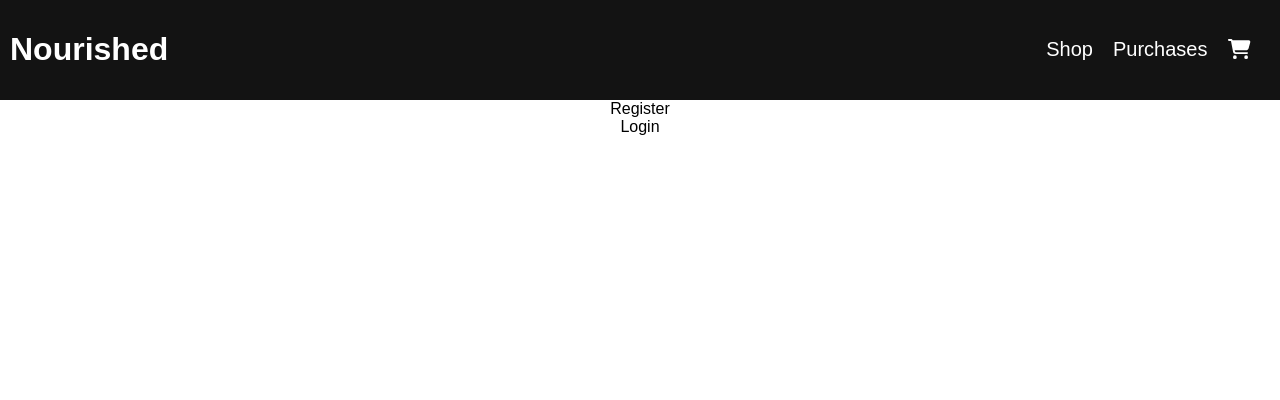
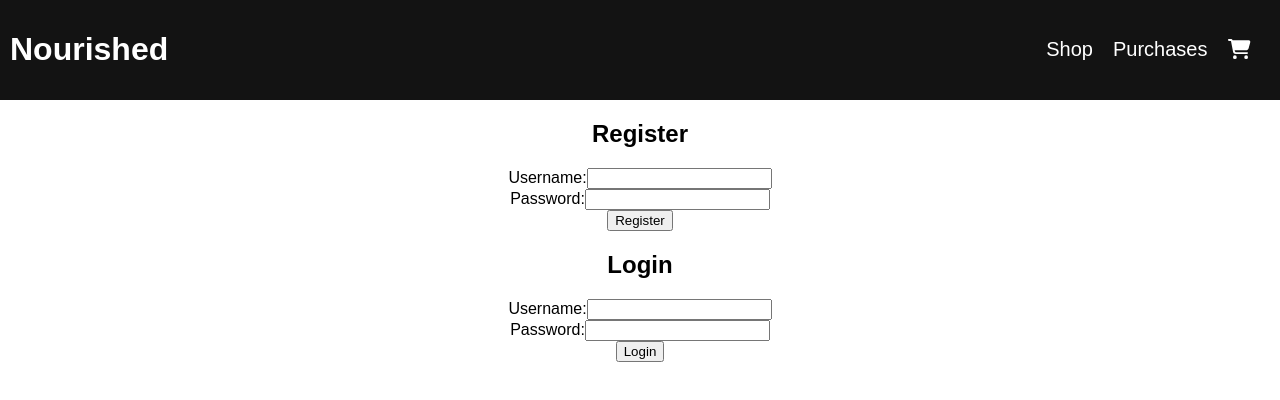
Before and after one commit to nokerenee/ECOMMERCE-NOURISHED-Client, a React (Create React App) app in the folder client/: page /auth in a window 1280 px wide. Shown: the top 400 px of the page. Built offline with nearby package versions, Linux system fonts and the light colour scheme.

Commit message:
added user register and login functionality

```diff
--- /dev/null
+++ b/client/src/errors.ts
@@ -0,0 +1,5 @@
+export enum UserErrors {
+  NO_USER_FOUND = "no-user-found",
+  WRONG_CREDENTIALS = "wrong-credentials",
+  USERNAME_ALREADY_EXISTS = "username-already-exists",
+}
--- a/client/src/pages/auth/index.tsx
+++ b/client/src/pages/auth/index.tsx
@@ -1,3 +1,9 @@
+import { SyntheticEvent, useState } from "react";
+import axios from "axios";
+import { useCookies } from "react-cookie";
+import { UserErrors } from "../../errors";
+import { useNavigate } from "react-router-dom";
+
 export const AuthPage = () => {
   return (
     <div className="auth">
@@ -7,9 +13,111 @@ export const AuthPage = () => {
 };
 
 const Register = () => {
-  return <div>Register</div>;
+  const [username, setUsername] = useState<string>("");
+  const [password, setPassword] = useState<string>("");
+
+  const handleSubmit = async (event: SyntheticEvent) => {
+    event.preventDefault();
+    try {
+      await axios.post("http://localhost:3001/user/register", {
+        username,
+        password,
+      });
+      alert("Registration Completed! Now Login.");
+    } catch (err) {
+      if (err?.response?.data?.type === UserErrors.USERNAME_ALREADY_EXISTS) {
+        alert("ERROR: Username already exists.");
+      } else {
+        alert("ERROR: Something went wrong.");
+      }
+    }
+  };
+
+  return (
+    <div className="auth-container">
+      <form onSubmit={handleSubmit}>
+        <h2>Register</h2>
+        <div className="form-group">
+          <label htmlFor="username"> Username:</label>
+          <input
+            type="text"
+            id="username"
+            value={username}
+            onChange={(event) => setUsername(event.target.value)}
+          />
+        </div>
+        <div className="form-group">
+          <label htmlFor="password"> Password:</label>
+          <input
+            type="password"
+            id="password"
+            value={password}
+            onChange={(event) => setPassword(event.target.value)}
+          />
+        </div>
+        <button type="submit">Register</button>
+      </form>
+    </div>
+  );
 };
 
 const Login = () => {
-  return <div>Login</div>;
+  const [username, setUsername] = useState<string>("");
+  const [password, setPassword] = useState<string>("");
+  const [, setCookies] = useCookies(["access_token"]);
+
+  const navigate = useNavigate();
+
+  const handleSubmit = async (event: SyntheticEvent) => {
+    event.preventDefault();
+    try {
+      const result = await axios.post("http://localhost:3001/user/login", {
+        username,
+        password,
+      });
+      setCookies("access_token", result.data.token);
+      localStorage.setItem("userID", result.data.userID);
+      navigate("/");
+    } catch (err) {
+      let errorMessage: string = "";
+      switch (err.response.data.type) {
+        case UserErrors.NO_USER_FOUND:
+          errorMessage = "User doesn't exist";
+          break;
+        case UserErrors.WRONG_CREDENTIALS:
+          errorMessage = "Wrong username/password combination";
+          break;
+        default:
+          errorMessage = "Something went wrong";
+      }
+      alert("ERROR: " + errorMessage);
+    }
+  };
+
+  return (
+    <div className="auth-container">
+      <form onSubmit={handleSubmit}>
+        <h2>Login</h2>
+        <div className="form-group">
+          <label htmlFor="username"> Username:</label>
+          <input
+            type="text"
+            id="username"
+            value={username}
+            onChange={(event) => setUsername(event.target.value)}
+          />
+        </div>
+        <div className="form-group">
+          <label htmlFor="password"> Password:</label>
+          <input
+            type="password"
+            id="password"
+            value={password}
+            onChange={(event) => setPassword(event.target.value)}
+          />
+        </div>
+        <button type="submit">Login</button>
+      </form>
+    </div>
+  );
 };
--- a/client/tsconfig.json
+++ b/client/tsconfig.json
@@ -10,7 +10,7 @@
     "skipLibCheck": true,
     "esModuleInterop": true,
     "allowSyntheticDefaultImports": true,
-    "strict": true,
+    "strict": false,
     "forceConsistentCasingInFileNames": true,
     "noFallthroughCasesInSwitch": true,
     "module": "esnext",
```
